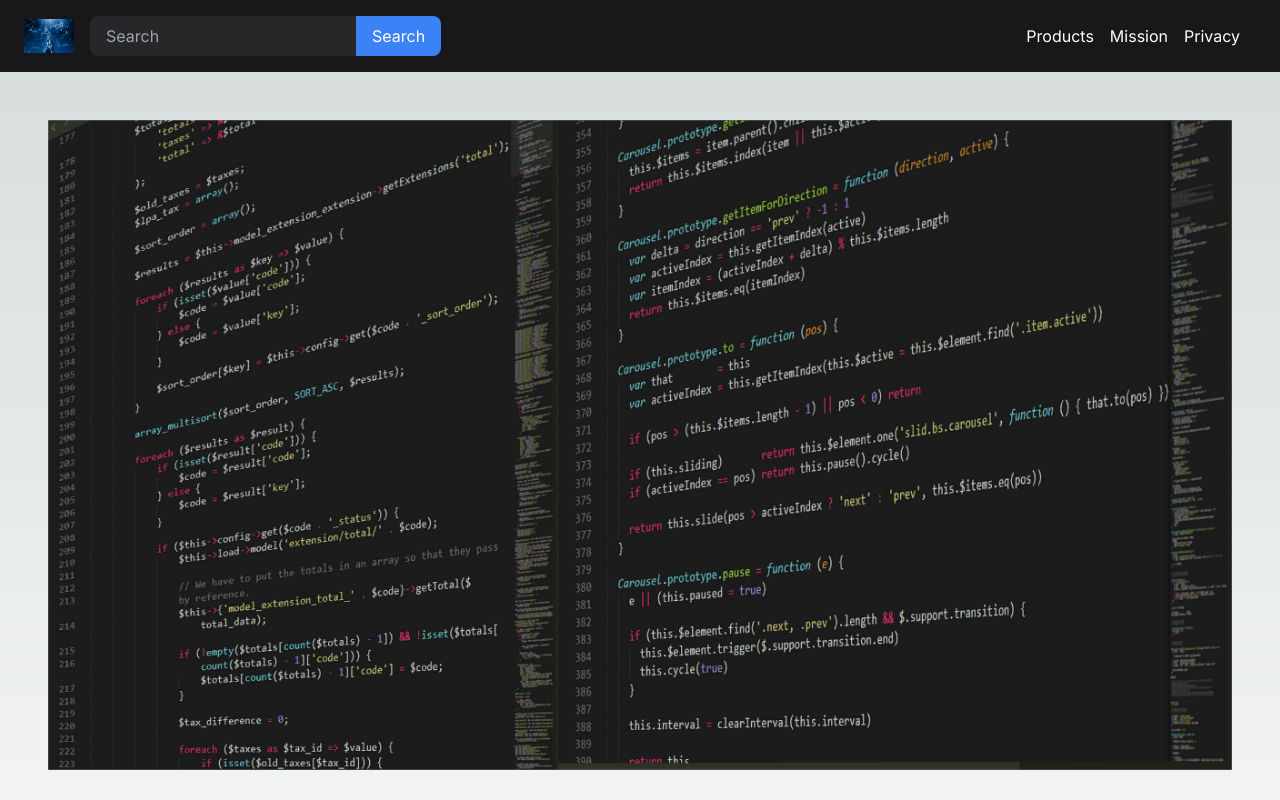
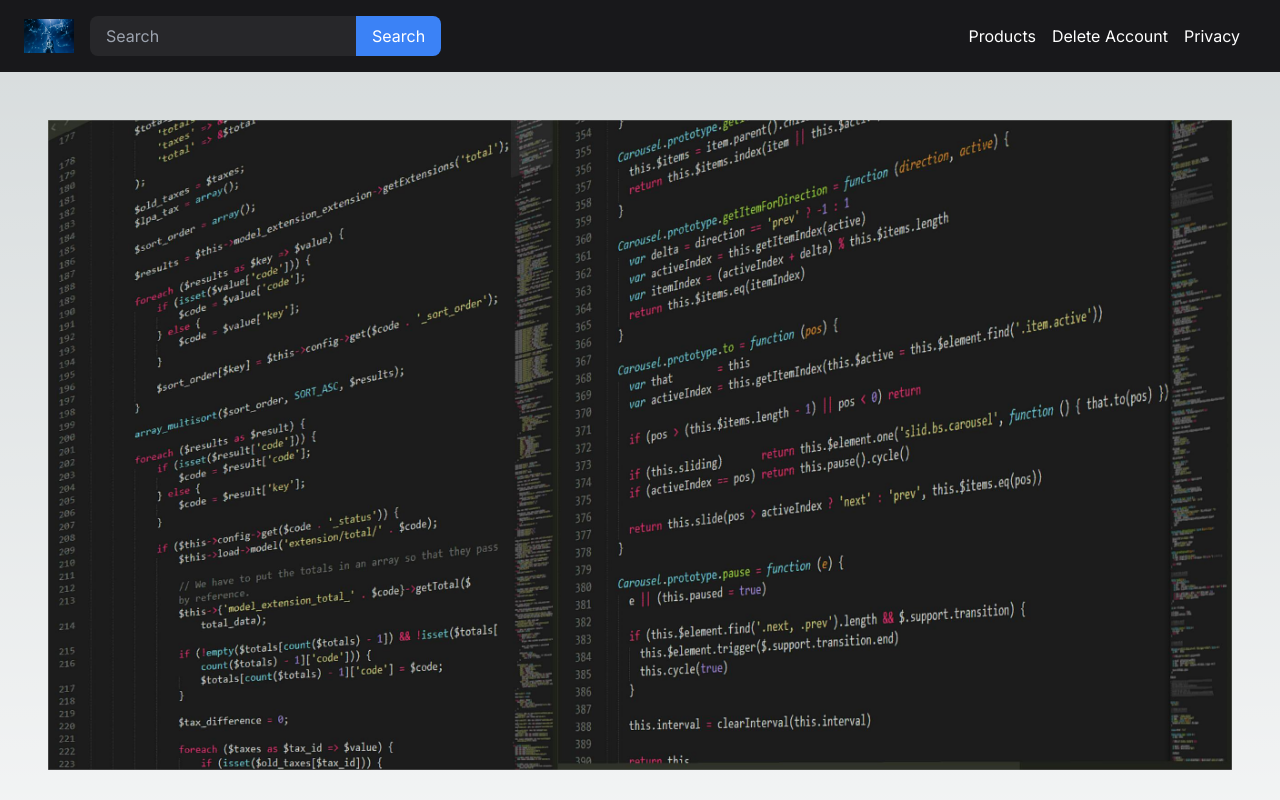
Before and after one commit to mbanik2117/noethertech, a Next.js app: page / in a window 1280 px wide. Shown: the top 800 px of the page. Built offline with nearby package versions, Linux system fonts and the light colour scheme.

Commit message:
Update Navbar.tsx

```diff
--- a/app/components/Navbar.tsx
+++ b/app/components/Navbar.tsx
@@ -25,8 +25,8 @@ const Navbar: React.FC = () => {
         <Link href="/products" className="mr-4">
           Products
         </Link>
-        <Link href="/mission" className="mr-4">
-          Mission
+        <Link href="/delete_account" className="mr-4">
+          Delete Account
         </Link>
         <Link href="/privacy" className="mr-4">
           Privacy
```
